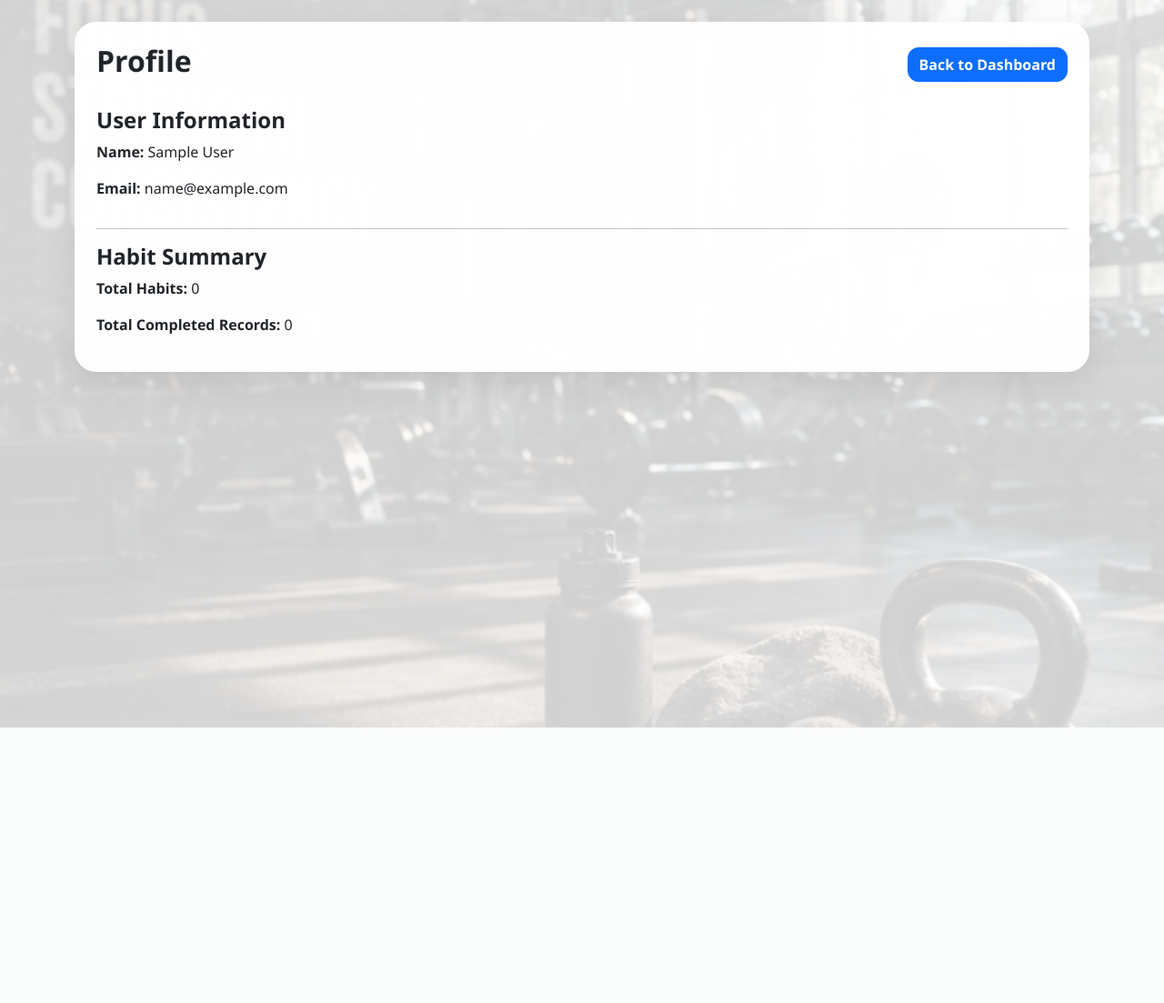
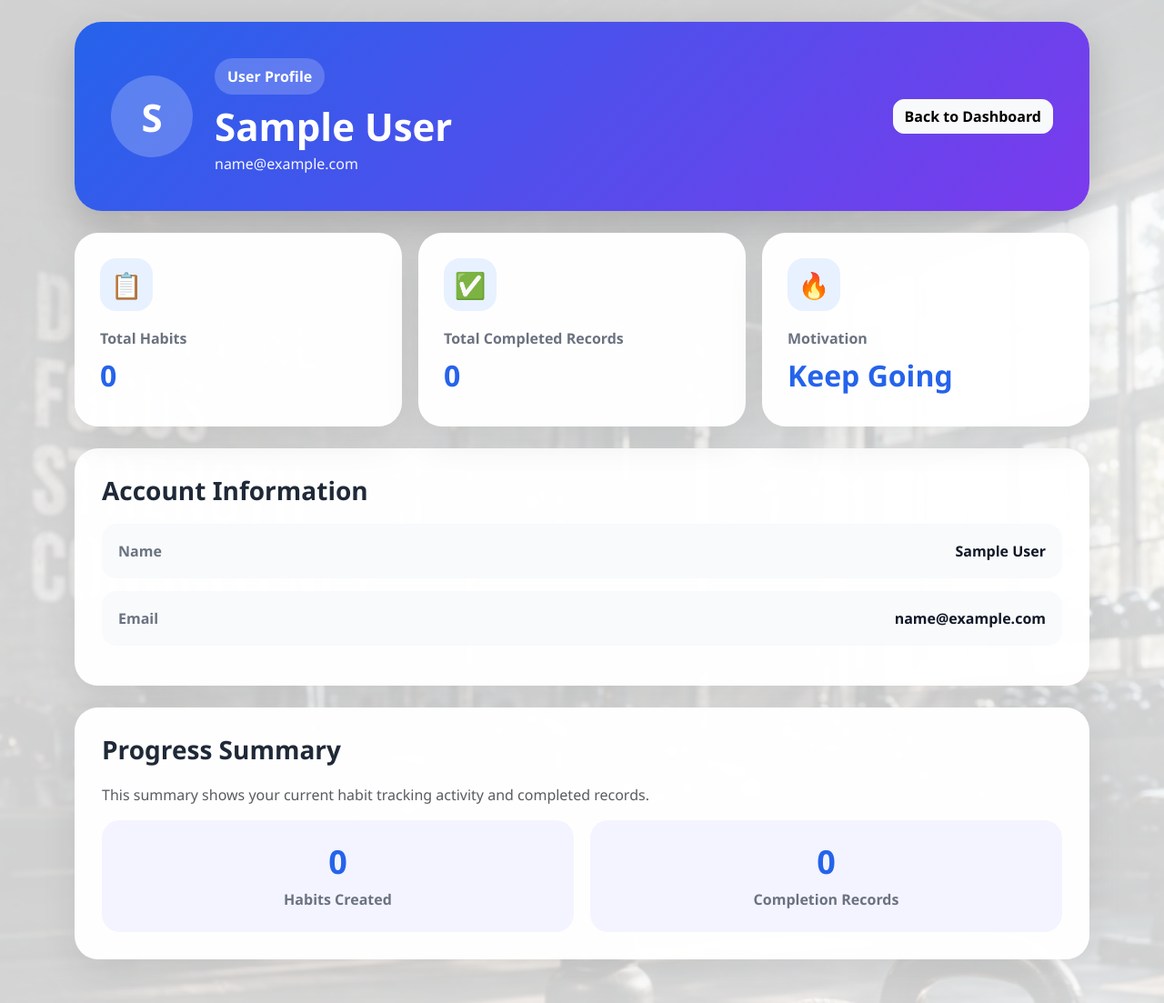
Before and after one commit to wenghengan-source/Agile-Web-Development-Project, a Flask app: page /profile in a window 1280 px wide. Shown: the whole page at 91% size. Before the commit the page ends 800 px from the top, so only its background shows below. Run offline with Flask 3, Linux system fonts and the light colour scheme; the visitor is signed in with stand-in values (Sample User, id 1); data comes from the database, SQL or seed files in the repository; data that the repository does not hold is empty.

Commit message:
Revamp profile page with new layout and avatar
Updated profile page layout and added user avatar section.

```diff
--- a/Habit-tracker/templates/profile.html
+++ b/Habit-tracker/templates/profile.html
@@ -13,23 +13,74 @@
 
 <div class="container mt-4">
 
-    <div class="card p-4">
-        <div class="d-flex justify-content-between align-items-center mb-4">
-            <h2>Profile</h2>
-            <a href="/dashboard" class="btn btn-primary">Back to Dashboard</a>
+    <div class="profile-hero">
+        <div class="profile-avatar">
+            {{ user[0][0] }}
         </div>
 
-        <h4>User Information</h4>
+        <div>
+            <span class="profile-badge">User Profile</span>
+            <h1>{{ user[0] }}</h1>
+            <p>{{ user[1] }}</p>
+        </div>
 
-        <p><strong>Name:</strong> {{ user[0] }}</p>
-        <p><strong>Email:</strong> {{ user[1] }}</p>
+        <a href="/dashboard" class="btn btn-light">Back to Dashboard</a>
+    </div>
 
-        <hr>
+    <div class="profile-grid mt-4">
 
-        <h4>Habit Summary</h4>
+        <div class="profile-stat-card">
+            <div class="profile-stat-icon">📋</div>
+            <span>Total Habits</span>
+            <h2>{{ total_habits }}</h2>
+        </div>
 
-        <p><strong>Total Habits:</strong> {{ total_habits }}</p>
-        <p><strong>Total Completed Records:</strong> {{ completed_habits }}</p>
+        <div class="profile-stat-card">
+            <div class="profile-stat-icon">✅</div>
+            <span>Total Completed Records</span>
+            <h2>{{ completed_habits }}</h2>
+        </div>
+
+        <div class="profile-stat-card">
+            <div class="profile-stat-icon">🔥</div>
+            <span>Motivation</span>
+            <h2>Keep Going</h2>
+        </div>
+
+    </div>
+
+    <div class="profile-card mt-4">
+        <h3>Account Information</h3>
+
+        <div class="profile-info-row">
+            <span>Name</span>
+            <strong>{{ user[0] }}</strong>
+        </div>
+
+        <div class="profile-info-row">
+            <span>Email</span>
+            <strong>{{ user[1] }}</strong>
+        </div>
+    </div>
+
+    <div class="profile-card mt-4 mb-5">
+        <h3>Progress Summary</h3>
+
+        <p class="text-muted">
+            This summary shows your current habit tracking activity and completed records.
+        </p>
+
+        <div class="profile-progress-box">
+            <div>
+                <h4>{{ total_habits }}</h4>
+                <p>Habits Created</p>
+            </div>
+
+            <div>
+                <h4>{{ completed_habits }}</h4>
+                <p>Completion Records</p>
+            </div>
+        </div>
     </div>
 
 </div>
```
